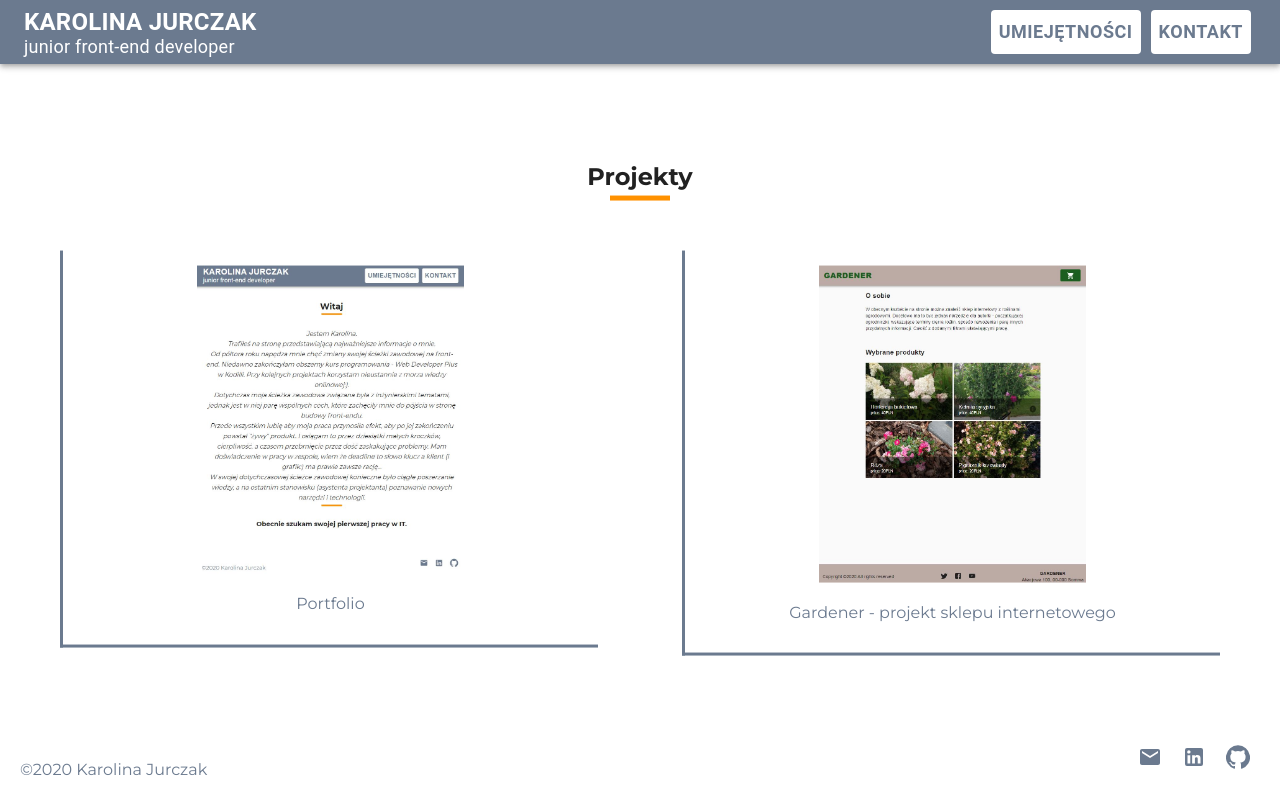
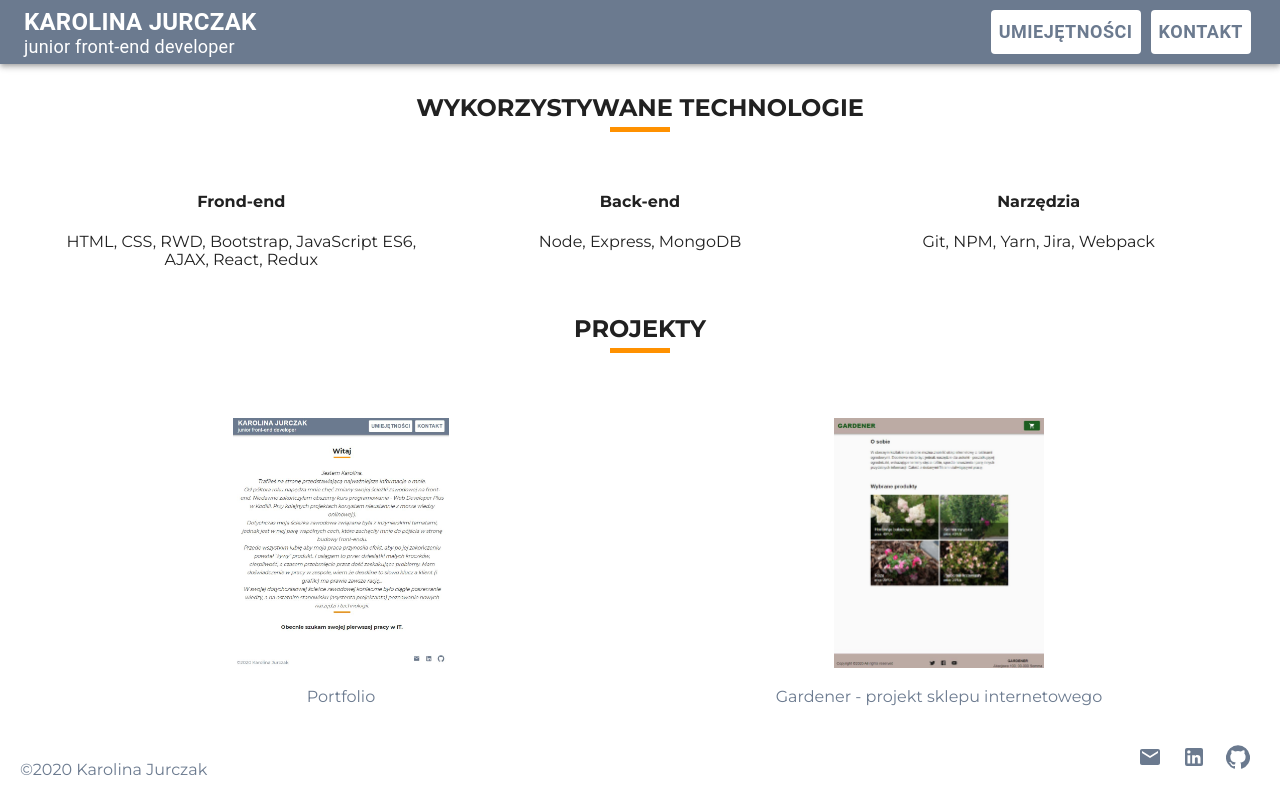
Before and after one commit to KaJurczak/Portfolio, a React (Create React App) app: page /Portfolio/skillsProjects in a window 1280 px wide. Built offline with nearby package versions, Linux system fonts and the light colour scheme.

Commit message:
CHange skills page

```diff
--- a/src/components/views/Contact/Contact.js
+++ b/src/components/views/Contact/Contact.js
@@ -13,7 +13,7 @@ const Contact = () => (
   <div>
     <Container className={styles.root}>
       <div className={styles.textWrapper}>
-        <h2 className={styles.title}>Kontakt</h2>
+        <h2 className={styles.title}>KONTAKT</h2>
         <div className={styles.icons}>
           <Grid container spacing={3}>
             <Grid item xs={12} sm={6}>
--- a/src/components/views/SkillsProjects/SkillsProjects.js
+++ b/src/components/views/SkillsProjects/SkillsProjects.js
@@ -3,22 +3,32 @@ import React from 'react';
 
 import styles from './SkillsProjects.module.scss';
 import Container from '@material-ui/core/Container';
-// import GridList from '@material-ui/core/GridList';
-// import GridListTile from '@material-ui/core/GridListTile';
-// import GridListTileBar from '@material-ui/core/GridListTileBar';
-// import IconButton from '@material-ui/core/IconButton';
-// import InfoIcon from '@material-ui/icons/Info';
 import { Link } from 'react-router-dom';
 import Grid from '@material-ui/core/Grid';
 import Button from '@material-ui/core/Button';
-
-// import Gardener from '../../../../public/Gardener.JPG';
 
 const SkillsProjects = () => (
   <div>
     <Container className={styles.root}>
       <div className={styles.textWrapper}>
-        <h2 className={styles.title}>Projekty</h2>
+        <h2 className={styles.title}>WYKORZYSTYWANE TECHNOLOGIE</h2>
+        <div className={styles.skills}>
+          <Grid container spacing={3}>
+            <Grid item xs={12} sm={4}>
+              <h4>Frond-end</h4>
+              <p>HTML, CSS, RWD, Bootstrap, JavaScript ES6, AJAX, React, Redux</p>
+            </Grid>
+            <Grid item xs={12} sm={4}>
+              <h4>Back-end</h4>
+              <p>Node, Express, MongoDB</p>
+            </Grid>
+            <Grid item xs={12} sm={4}>
+              <h4>Narzędzia</h4>
+              <p>Git, NPM, Yarn, Jira, Webpack</p>
+            </Grid>
+          </Grid>
+        </div>
+        <h2 className={styles.title}>PROJEKTY</h2>
         <Grid container spacing={3}>
           <Grid item xs={12} sm={6}>
             <div className={styles.projectWrapper}>
--- a/src/components/views/SkillsProjects/SkillsProjects.module.scss
+++ b/src/components/views/SkillsProjects/SkillsProjects.module.scss
@@ -2,12 +2,15 @@
 
 .root {
   .textWrapper {
+    .skills {
+      text-align: center;
+    }
+
     .projectWrapper {
       text-align: center;
       color: $textGreyBlue;
-      border: $bgMain solid;
-      border-width: 0 0 3px 3px;
-      // height: 350px;
+      // border: $bgMain solid;
+      // border-width: 0 0 3px 3px;
       margin: 10px 30px;
       padding: 15px 0;
 
@@ -15,7 +18,8 @@
         position: relative;
 
         img {
-          width: 50%;
+          // width: 50%;
+          max-height: 250px;
         }
 
         .projectButtons {
@@ -46,11 +50,6 @@
           opacity: 1;
         }
       }
-
-      // .contentWrapper {
-      //   border: $bgMain solid;
-      //   border-width: 0 3px 3px 3px;
-      // }
     }
   }
 }
--- a/src/styles/commonStyles.scss
+++ b/src/styles/commonStyles.scss
@@ -6,12 +6,12 @@
   .textWrapper {
     margin: 0;
     padding: 0 30px;
-    position: absolute;
-    top: 50%;
-    right: 0;
-    left: 0;
-    // -ms-transform: translateY(-50%);
-    transform: translateY(-50%);
+    // position: absolute;
+    // top: 50%;
+    // right: 0;
+    // left: 0;
+    // // -ms-transform: translateY(-50%);
+    // transform: translateY(-50%);
 
     .title, .text {
       position: relative;
@@ -20,6 +20,7 @@
     .title, .subtitle, .text {
       text-align: center;
       margin-bottom: 50px;
+      margin-top: 30px;
     }
 
     .title::after, .text::after {
```
